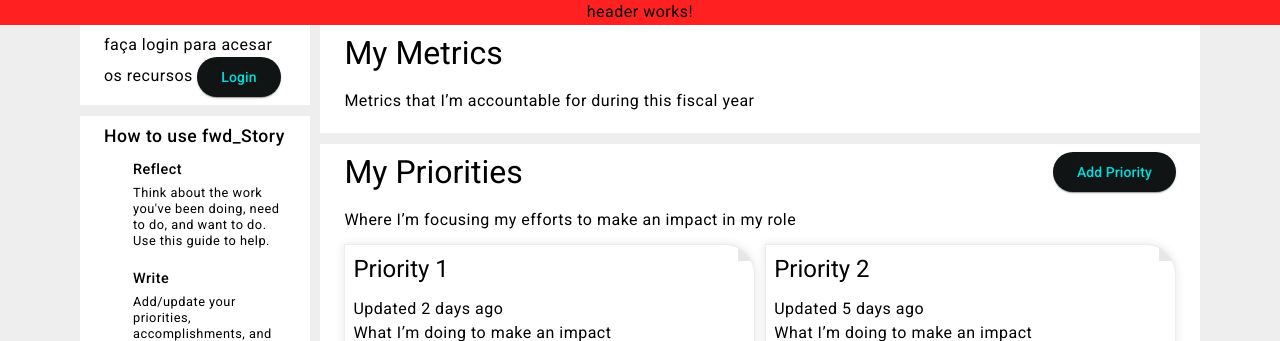
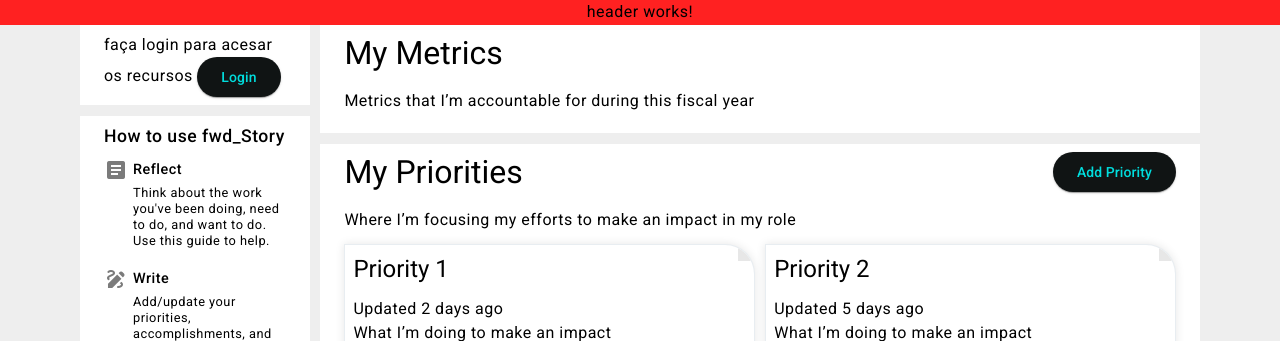
Before and after one commit to AndersonMourato/FwdStory-Angular, an Angular app: page / in a window 1280 px wide. Shown: the top 341 px of the page. Built offline with nearby package versions, Linux system fonts and the light colour scheme.

Commit message:
feat: update

```diff
--- a/src/app/shared/components/view-secondary/view-secondary.component.html
+++ b/src/app/shared/components/view-secondary/view-secondary.component.html
@@ -5,7 +5,7 @@
         </div>
         <div class="list-item-container">
             <div class="list-item-icon">
-                <mat-icon>quick_phrases</mat-icon>
+                <mat-icon>article_shortcut</mat-icon>
             </div>
             <div class="list-item-content">
                 <span class="title"> Reflect </span>
@@ -17,7 +17,7 @@
 
         <div class="list-item-container">
             <div class="list-item-icon">
-                <mat-icon>stylus</mat-icon>
+                <mat-icon>draw</mat-icon>
             </div>
             <div class="list-item-content">
                 <span class="title"> Write </span>
@@ -41,7 +41,7 @@
 
         <div class="list-item-container">
             <div class="list-item-icon">
-                <mat-icon>book_2</mat-icon>
+                <mat-icon>book</mat-icon>
             </div>
             <div class="list-item-content">
                 <span class="title"> Revisit </span>
```
Also changed, not shown: package.json (+4 -4 lines), 1 other file (tests, documents, lock files or other folders).
